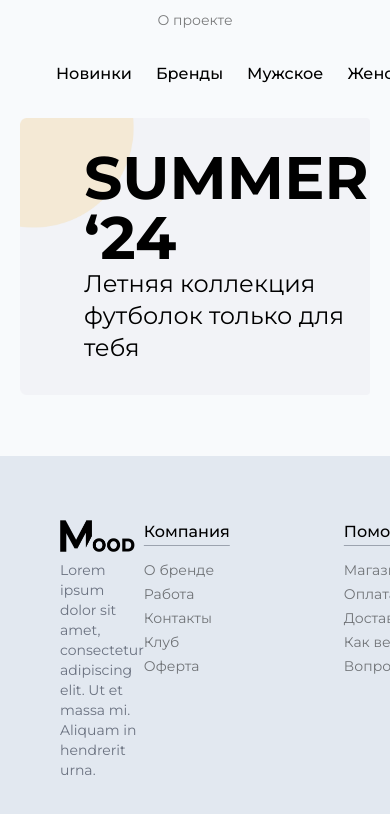
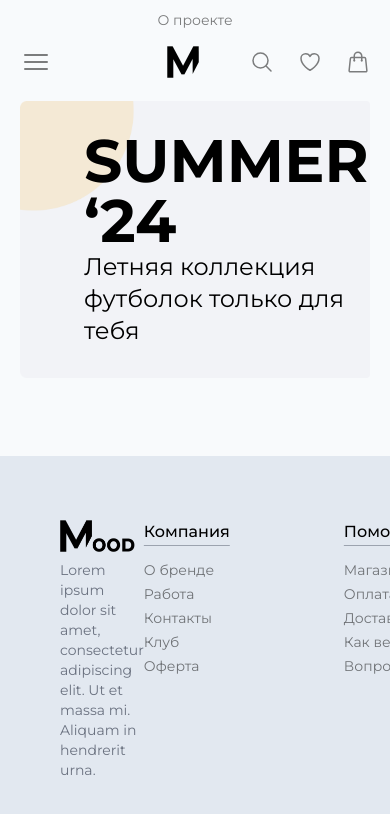
Before and after one commit to StarPandaBeg/mood-commerce, a Nuxt app: page / in a window 390 px wide. Shown: the top 814 px of the page. Built offline with nearby package versions, Linux system fonts and the light colour scheme.

Commit message:
Fix: Make `HeaderMain` adaptive

```diff
--- a/components/HeaderMain.vue
+++ b/components/HeaderMain.vue
@@ -3,17 +3,36 @@ import {
   MagnifyingGlassIcon,
   HeartIcon,
   ShoppingBagIcon,
+  Bars3Icon,
 } from "@heroicons/vue/24/outline";
 </script>
 
 <template>
   <header class="flex justify-between items-center gap-6">
-    <div>
+    <VSideMenu
+      title="Каталог"
+      class="block md:hidden"
+      menu-classes="min-w-[50%]"
+    >
+      <template #activator="{ open }">
+        <VLink variant="background" round @click="open()">
+          <Bars3Icon class="size-8 opacity-50" />
+        </VLink>
+      </template>
+      <template #default>
+        <VSideMenuItem>Новинки</VSideMenuItem>
+        <VSideMenuItem>Бренды</VSideMenuItem>
+        <VSideMenuItem>Мужское</VSideMenuItem>
+        <VSideMenuItem>Женское</VSideMenuItem>
+        <VSideMenuItem>Аксессуары</VSideMenuItem>
+      </template>
+    </VSideMenu>
+    <div class="md:order-none pl-16 md:pl-0">
       <VLink to="/" variant="plain" title="Mood">
         <img src="~/assets/images/mood.png" class="size-8" />
       </VLink>
     </div>
-    <div class="grow flex items-center">
+    <div class="hidden grow md:flex items-center">
       <nav>
         <ul class="flex font-medium">
           <li>
@@ -34,7 +53,7 @@ import {
         </ul>
       </nav>
     </div>
-    <div>
+    <div class="">
       <ul class="flex gap-6">
         <li>
           <VLink>
```
